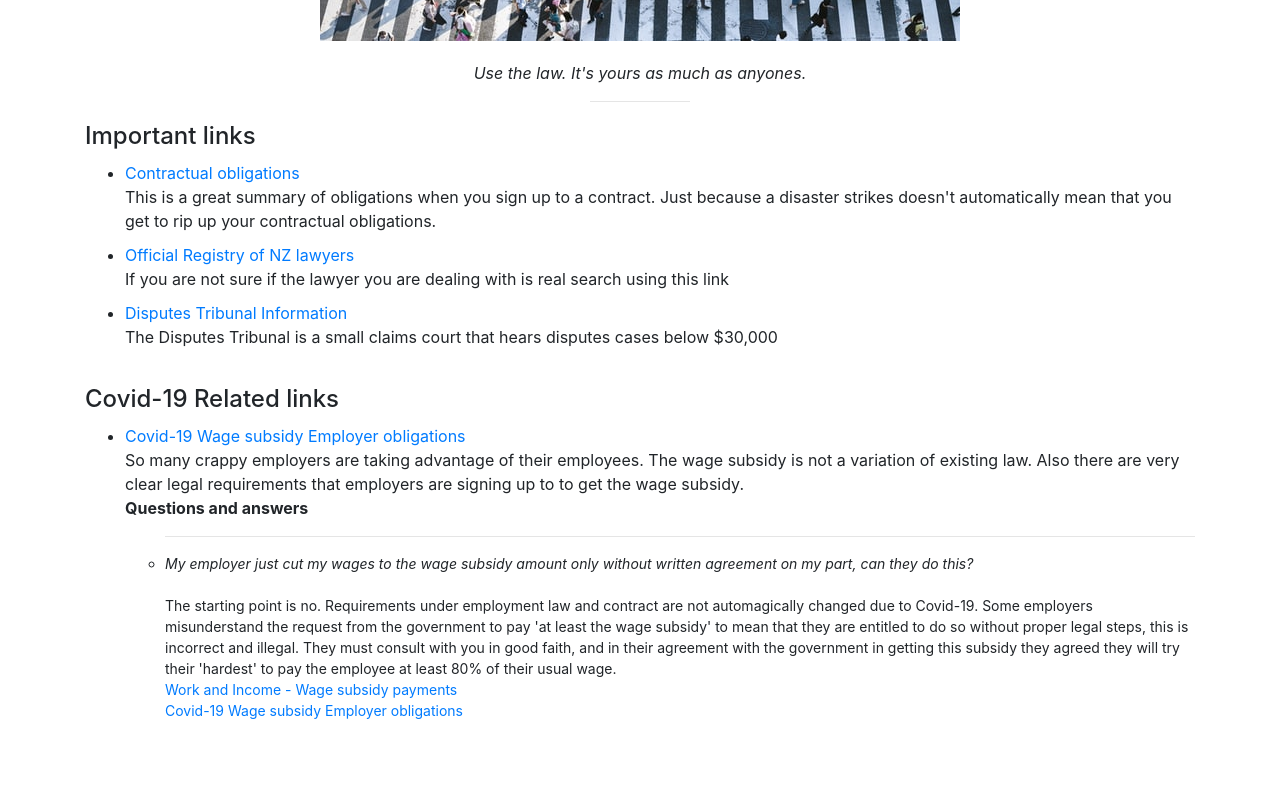
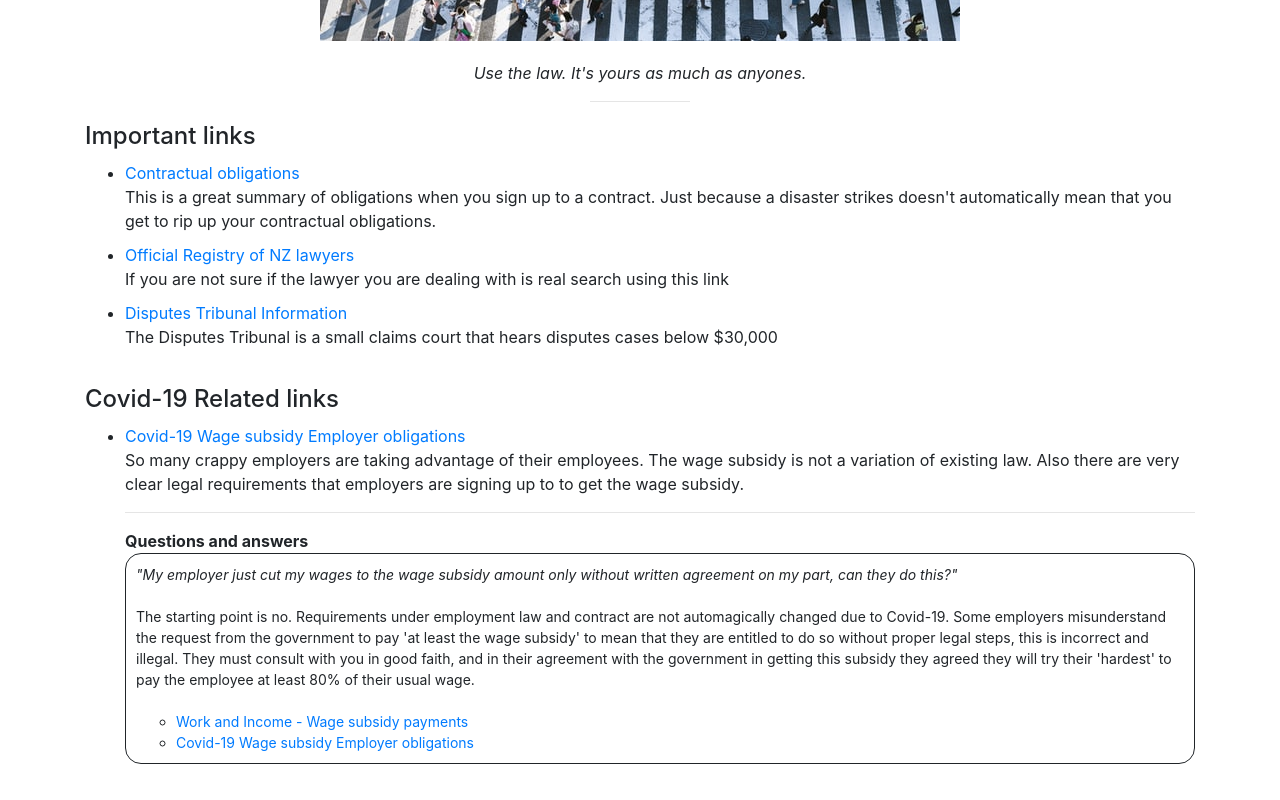
Before and after one commit to jwwnz/pleb, a React (Create React App) app: page / in a window 1280 px wide. Shown: the part 482-1282 px from the top of the page. Before the commit the page ends 1239 px from the top, so only its background shows below. Built offline with nearby package versions, Linux system fonts and the light colour scheme.

Commit message:
Question and Answer simple border, border style and inner padding

```diff
--- a/src/pages/HomePage.tsx
+++ b/src/pages/HomePage.tsx
@@ -89,6 +89,14 @@ function HomePage() {
 		margin: "10px 0 10px 0",
 	} as React.CSSProperties;
 
+	const questionAnswerStyle = {
+		textAlign: "left",
+		fontSize: "14px",
+		border: "1px solid",
+		borderRadius: "16px",
+		padding: "10px",
+	} as React.CSSProperties;
+
 	return (
 		<>
 			<Container style={homePageStyle}>
@@ -133,31 +141,30 @@ function HomePage() {
 										<div>{description}</div>
 										{questionsAndAnswers && (
 											<div>
+												<hr />
 												<div style={{ fontWeight: "bold" }}>
 													Questions and answers
 												</div>
-												<ul>
 												{questionsAndAnswers.map(
 													({ question, answer, sources }) => (
-															<li
-																style={{ textAlign: "left", fontSize: "14px" }}
-															>
-																<hr />
+														<div style={questionAnswerStyle}>
 															<div style={{ fontStyle: "italic" }}>
-																	{question}
+																"{question}"
 															</div>
-																<br></br>
+															<br />
 															<div>{answer}</div>
+															<br />
+															<ul>
 																{sources &&
 																	sources.map(({ name, link }) => (
-																		<div>
+																		<li>
 																			<a href={link}>{name}</a>
+																		</li>
+																	))}
+															</ul>
 														</div>
-																	))}
-															</li>
 													)
 												)}
-												</ul>
 											</div>
 										)}
 									</li>
```
Lines whose indentation alone changed are shown as unchanged.
